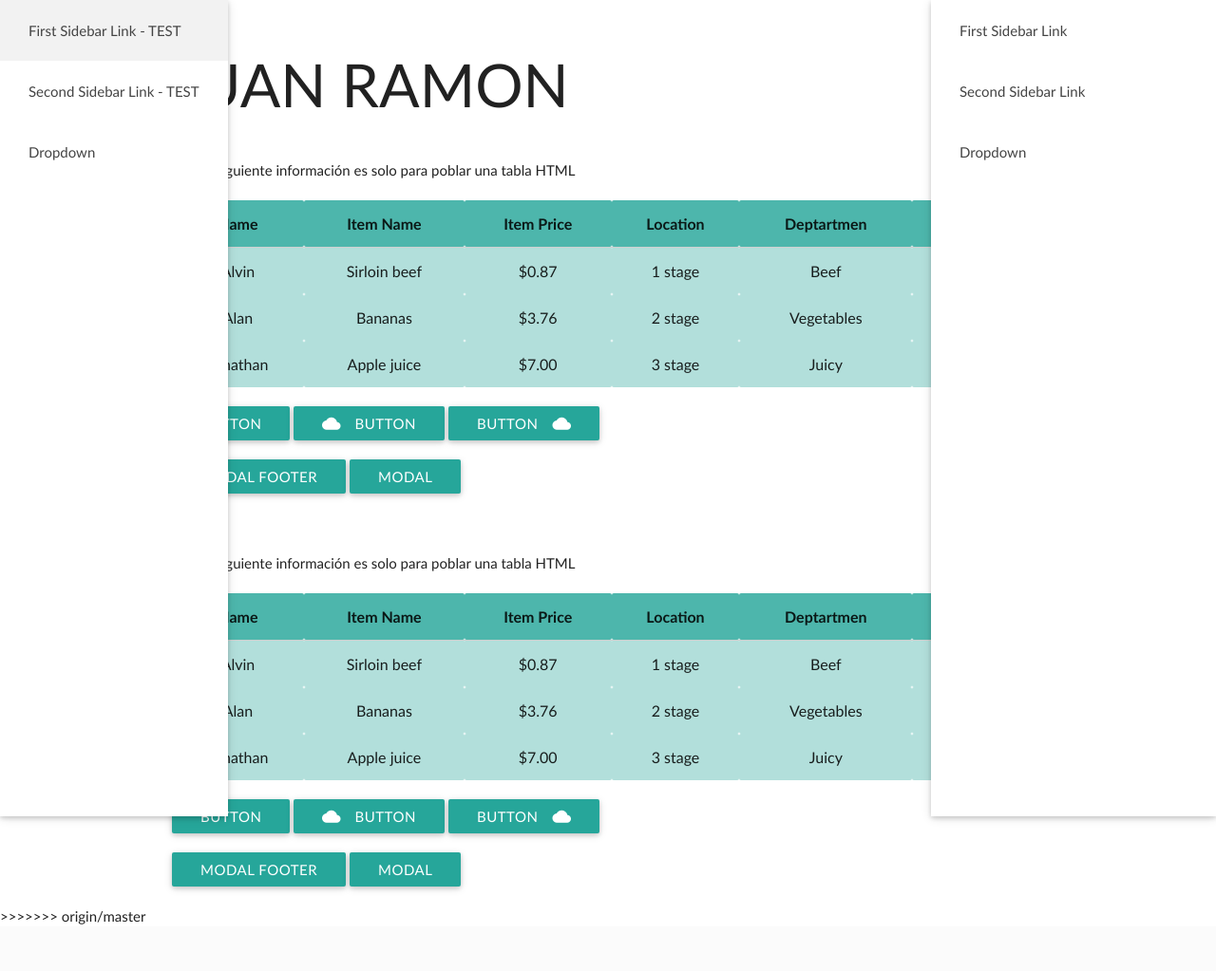
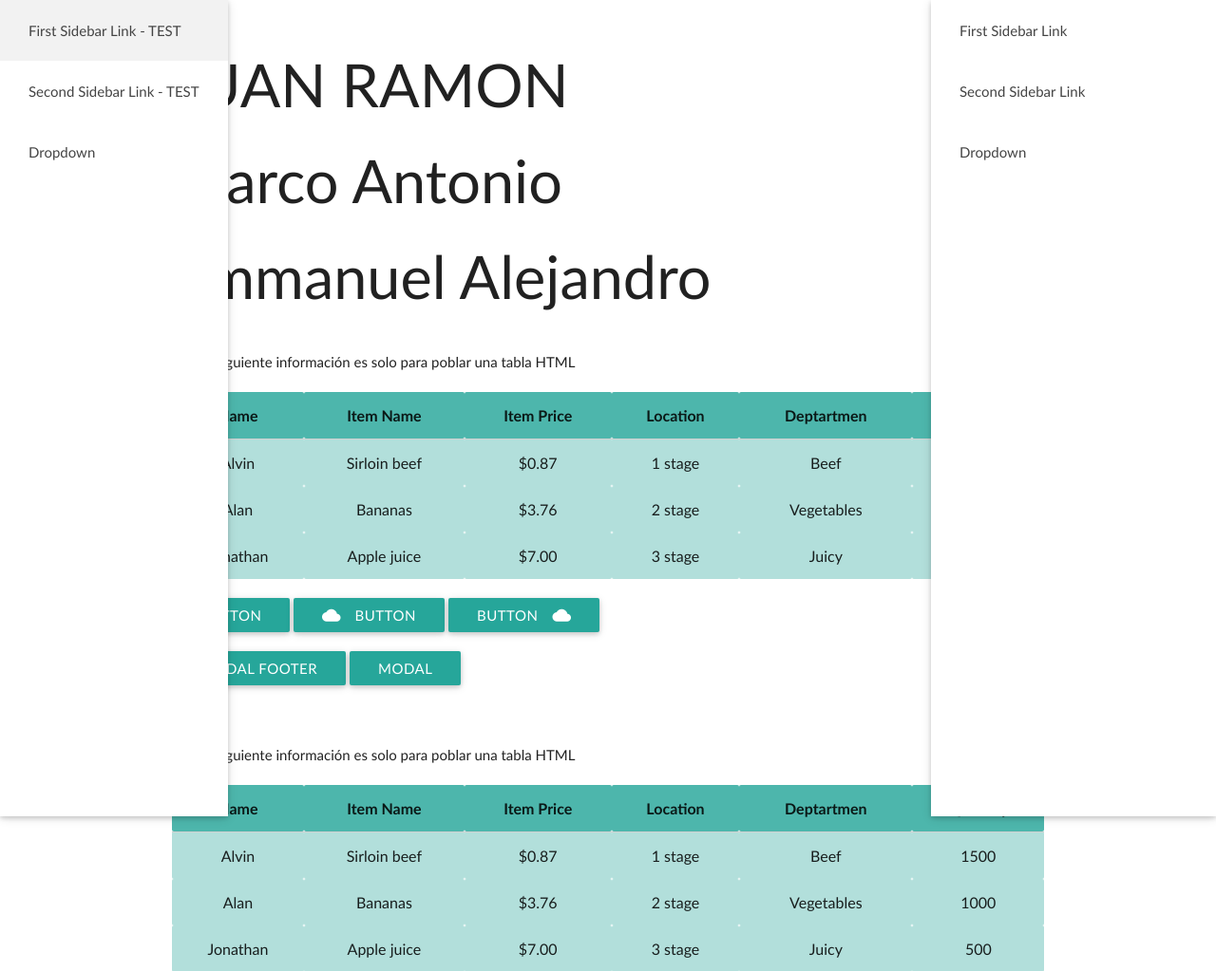
Before and after one commit to Juanrra/pruebas_git, a CodeIgniter app: page /pruebas/ in a window 1280 px wide. Shown: the top 1023 px of the page at 95% size. Before the commit the page ends 974 px from the top, so only its background shows below. Run offline with CodeIgniter, Linux system fonts and the light colour scheme.

Commit message:
Se eliminaron algunos <li> de la tabla y se agregaron do <h1> con nombres

```diff
--- a/application/views/view_libreria.php
+++ b/application/views/view_libreria.php
@@ -47,8 +47,6 @@
 		              <ul>
 		                <li><a href="#!">First</a></li>
 		                <li><a href="#!">Second</a></li>
-		                <li><a href="#!">Third</a></li>
-		                <li><a href="#!">Fourth</a></li>
 		              </ul>
 		            </div>
 		          </li>
@@ -58,6 +56,8 @@
 		    <a href="#" data-activates="slide-out" class="button-collapse"><i class="mdi-navigation-menu"></i></a>
 
 		    <h1>JUAN RAMON</h1>
+                    <h1>Marco Antonio</h1>
+                    <h1>Emmanuel Alejandro</h1>
 
 	    </div>
 
```
